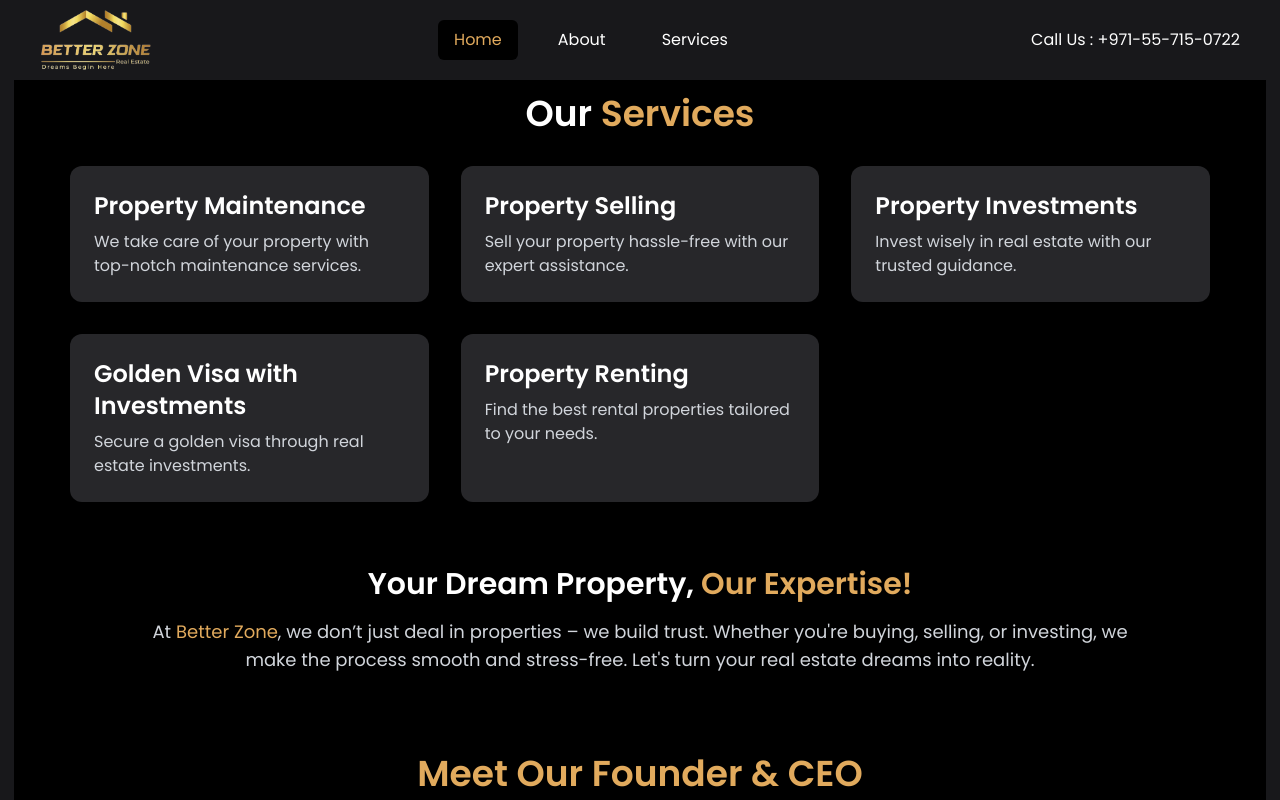
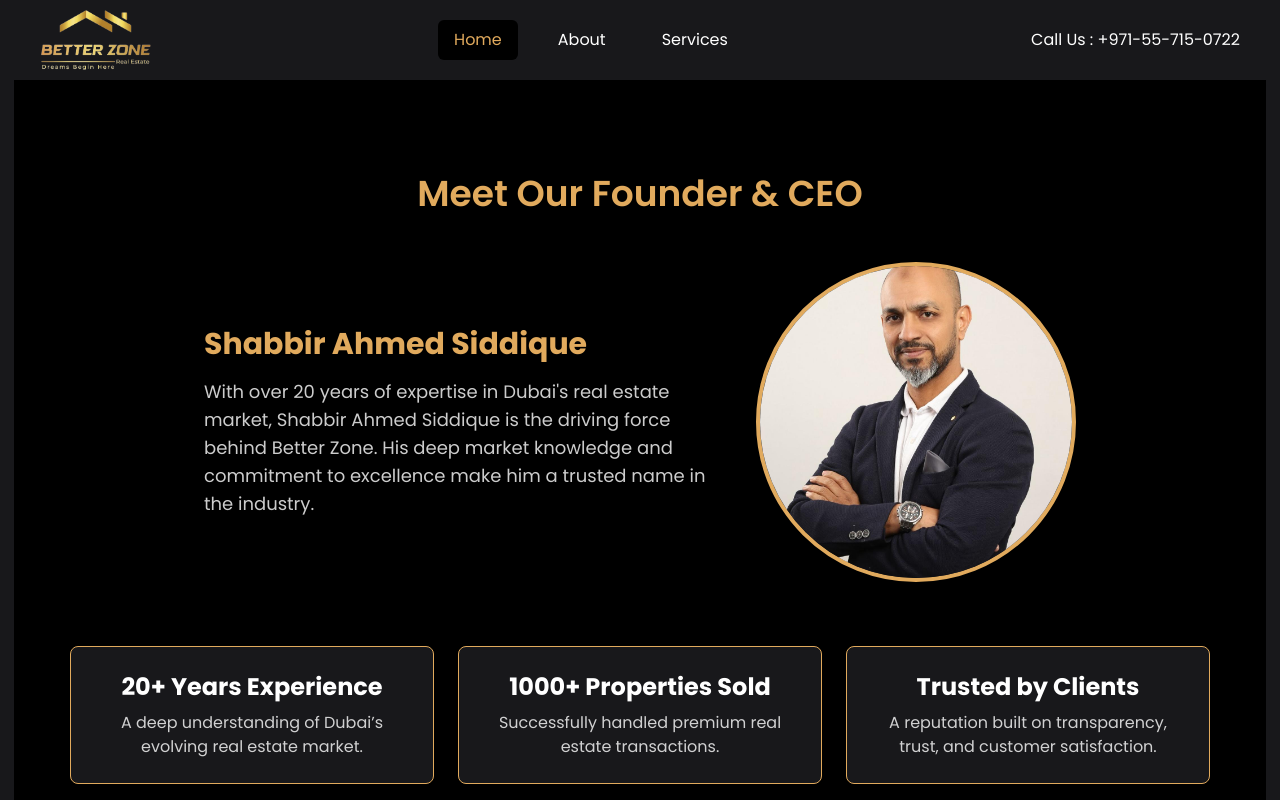
Before and after one commit to Bilal-here/BetterZone, a React (Vite) app: page /about in a window 1280 px wide. Shown: the top 800 px of the page. Built offline with nearby package versions, Linux system fonts and the light colour scheme.

Commit message:
some changes

```diff
--- a/src/pages/AboutUs.jsx
+++ b/src/pages/AboutUs.jsx
@@ -13,35 +13,6 @@ const services = [
 function Services() {
   return (
     <div className="py-20 min-h-full px-6 md:px-14 border-[14px] border-zinc-900">
-      {/* Services Section */}
-      <h2 className="text-4xl font-semibold text-center mb-8">
-        Our <span className="text-gold">Services</span>
-      </h2>
-
-      <div className="grid gap-8 md:grid-cols-2 lg:grid-cols-3">
-        {services.map((service, index) => (
-          <motion.div
-            key={index}
-            className="bg-zinc-800 p-6 rounded-xl shadow-lg cursor-pointer transition-transform hover:scale-105 hover:shadow-xl hover:shadow-gold"
-            initial={{ opacity: 0, y: 50 }}
-            animate={{ opacity: 1, y: 0 }}
-            transition={{ delay: index * 0.2, duration: 0.6 }}
-          >
-            <h3 className="text-2xl font-semibold mb-2">{service.title}</h3>
-            <p className="text-gray-300">{service.description}</p>
-          </motion.div>
-        ))}
-      </div>
-
-      {/* Closing Statement */}
-      <div className="text-center mt-16 px-4 md:px-20">
-        <h3 className="text-3xl font-semibold">
-          Your Dream Property, <span className="text-gold">Our Expertise!</span>
-        </h3>
-        <p className="text-gray-300 mt-4 text-lg">
-          At <span className="text-gold">Better Zone</span>, we don’t just deal in properties – we build trust. Whether you're buying, selling, or investing, we make the process smooth and stress-free. Let's turn your real estate dreams into reality.
-        </p>
-      </div>
 
       {/* About CEO Section */}
       <motion.h2
@@ -100,7 +71,7 @@ function Services() {
       >
         {/* Experience Box 1 */}
         <motion.div
-          className="p-6 bg-zinc-900 border border-gold rounded-lg shadow-lg text-center"
+          className="p-6 bg-zinc-900 border border-gold rounded-lg shadow-lg text-center cursor-pointer transition-transform hover:scale-105 hover:shadow-xl hover:shadow-gold"
           variants={{ hidden: { opacity: 0, y: 20 }, visible: { opacity: 1, y: 0 } }}
           transition={{ duration: 0.8 }}
         >
@@ -110,7 +81,7 @@ function Services() {
 
         {/* Experience Box 2 */}
         <motion.div
-          className="p-6 bg-zinc-900 border border-gold rounded-lg shadow-lg text-center"
+          className="p-6 bg-zinc-900 border border-gold rounded-lg shadow-lg text-center cursor-pointer transition-transform hover:scale-105 hover:shadow-xl hover:shadow-gold"
           variants={{ hidden: { opacity: 0, y: 20 }, visible: { opacity: 1, y: 0 } }}
           transition={{ duration: 0.8 }}
         >
@@ -120,7 +91,7 @@ function Services() {
 
         {/* Experience Box 3 */}
         <motion.div
-          className="p-6 bg-zinc-900 border border-gold rounded-lg shadow-lg text-center"
+          className="p-6 bg-zinc-900 border border-gold rounded-lg shadow-lg text-center cursor-pointer transition-transform hover:scale-105 hover:shadow-xl hover:shadow-gold"
           variants={{ hidden: { opacity: 0, y: 20 }, visible: { opacity: 1, y: 0 } }}
           transition={{ duration: 0.8 }}
         >
```
